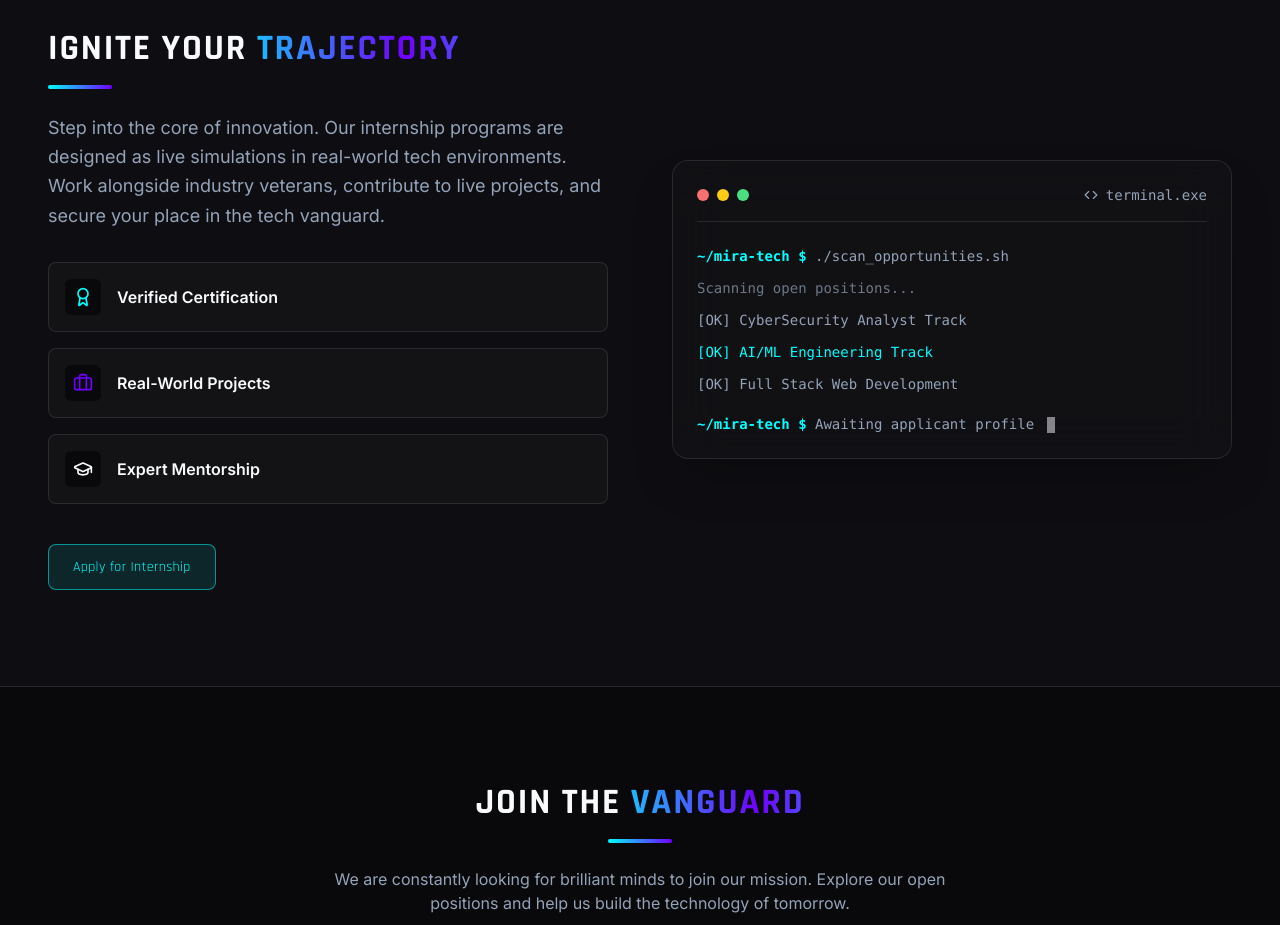
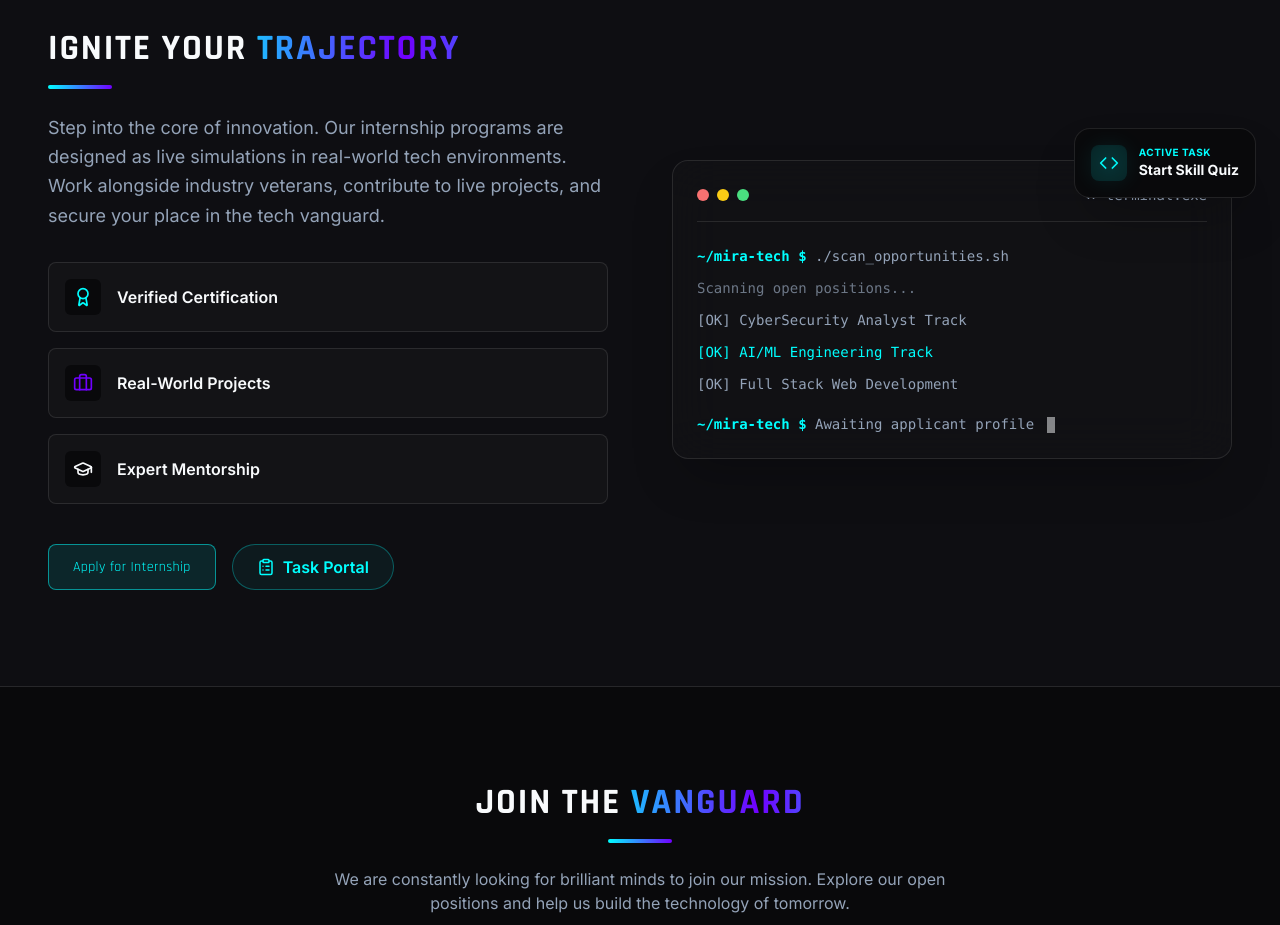
Before and after one commit to blackdevil0009/MiraFutureTechVisionPvtLtd, a React (Create React App) app: page / in a window 1280 px wide. Shown: the part 3500-4425 px from the top of the page. Built offline with nearby package versions, Linux system fonts and the light colour scheme.

Commit message:
feat: add premium task portal button and floating badge to internship section

```diff
--- a/src/components/sections/Internship.jsx
+++ b/src/components/sections/Internship.jsx
@@ -1,7 +1,7 @@
 import React from 'react';
 import { motion } from 'framer-motion';
 import { Link as RouterLink } from 'react-router-dom';
-import { Award, Briefcase, GraduationCap, Code } from 'lucide-react';
+import { Award, Briefcase, GraduationCap, Code, ClipboardList } from 'lucide-react';
 import Button from '../ui/Button';
 
 const benefits = [
@@ -42,11 +42,19 @@ const Internship = () => {
               ))}
             </ul>
 
-            <a href="https://internship.mirafuturetechvision.com" target="_blank" rel="noopener noreferrer">
-              <Button variant="primary">
-                Apply for Internship
-              </Button>
-            </a>
+            <div className="flex flex-wrap gap-4">
+              <a href="https://internship.mirafuturetechvision.com" target="_blank" rel="noopener noreferrer">
+                <Button variant="primary">
+                  Apply for Internship
+                </Button>
+              </a>
+              <a href="https://quiz.mirafuturetechvision.com" target="_blank" rel="noopener noreferrer">
+                <button className="px-6 py-2.5 rounded-full border border-primary/30 bg-primary/5 text-primary font-semibold hover:bg-primary/10 transition-all flex items-center gap-2 group">
+                  <ClipboardList size={18} className="group-hover:scale-110 transition-transform" />
+                  Task Portal
+                </button>
+              </a>
+            </div>
           </motion.div>
 
           <motion.div
@@ -56,6 +64,28 @@ const Internship = () => {
             className="lg:w-1/2 w-full relative"
           >
             <div className="absolute inset-0 bg-primary/5 blur-[80px] -z-10 rounded-full" />
+
+            {/* Floating Task Badge */}
+            <motion.a
+              href="https://quiz.mirafuturetechvision.com"
+              target="_blank"
+              rel="noopener noreferrer"
+              animate={{ y: [0, -10, 0] }}
+              transition={{ repeat: Infinity, duration: 3 }}
+              className="absolute -top-6 -right-6 z-20 bg-background border border-borderBase p-4 rounded-2xl shadow-2xl flex items-center gap-3 group hover:border-primary/50 transition-colors"
+            >
+              <div className="relative">
+                <div className="absolute inset-0 bg-primary/20 blur-md rounded-full animate-pulse" />
+                <div className="relative bg-primary/10 p-2 rounded-lg text-primary">
+                  <Code size={20} />
+                </div>
+              </div>
+              <div>
+                <p className="text-[10px] uppercase tracking-wider font-bold text-primary">Active Task</p>
+                <p className="text-sm font-bold text-textMain group-hover:text-primary transition-colors">Start Skill Quiz</p>
+              </div>
+            </motion.a>
+
             <div className="glass-panel p-6 rounded-2xl border border-borderBase">
               <div className="flex items-center justify-between border-b border-borderBase pb-4 mb-6">
                 <div className="flex gap-2">
```
